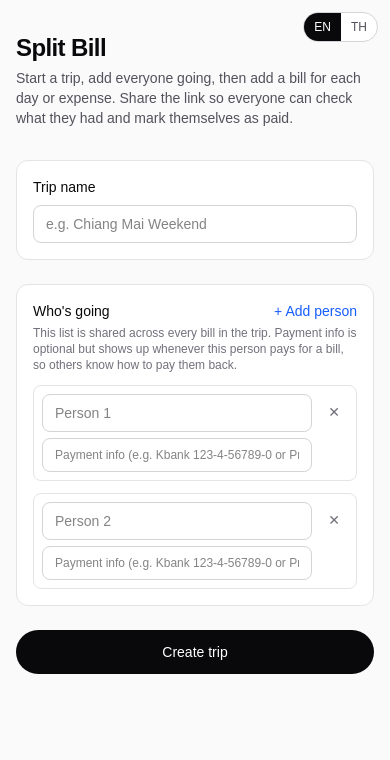
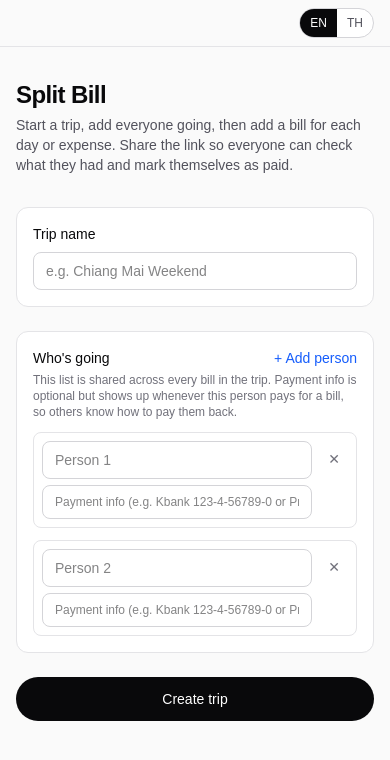
Before and after one commit to f16f16f16f16/split-bill-website, a Next.js app: page / in a window 390 px wide. Shown: the top 760 px of the page. Built offline with nearby package versions, Linux system fonts and the light colour scheme; no server answers.

Commit message:
Fix language switcher overlapping page content on mobile

```diff
--- a/src/app/layout.tsx
+++ b/src/app/layout.tsx
@@ -35,7 +35,9 @@ export default async function RootLayout({ children }: LayoutProps<"/">) {
     >
       <body className="min-h-full flex flex-col">
         <I18nProvider locale={locale} dict={dict}>
-          <LanguageSwitcher />
+          <div className="flex justify-end border-b border-zinc-200 bg-zinc-50 px-4 py-2 dark:border-zinc-800 dark:bg-black sm:px-6">
+            <LanguageSwitcher />
+          </div>
           {children}
         </I18nProvider>
       </body>
--- a/src/components/language-switcher.tsx
+++ b/src/components/language-switcher.tsx
@@ -8,7 +8,7 @@ export default function LanguageSwitcher() {
   const { locale } = useI18n();
 
   return (
-    <div className="fixed top-3 right-3 z-10 flex overflow-hidden rounded-full border border-zinc-300 bg-white text-xs dark:border-zinc-700 dark:bg-zinc-900">
+    <div className="flex overflow-hidden rounded-full border border-zinc-300 bg-white text-xs dark:border-zinc-700 dark:bg-zinc-900">
       {(["en", "th"] as Locale[]).map((l) => (
         <button
           key={l}
```
